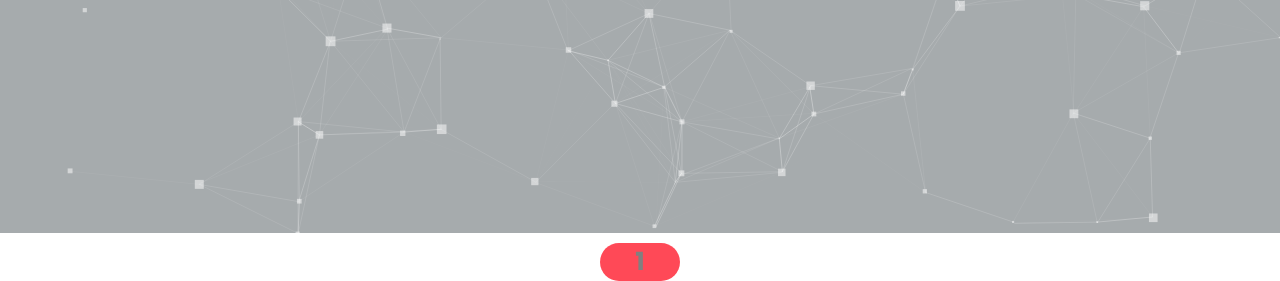
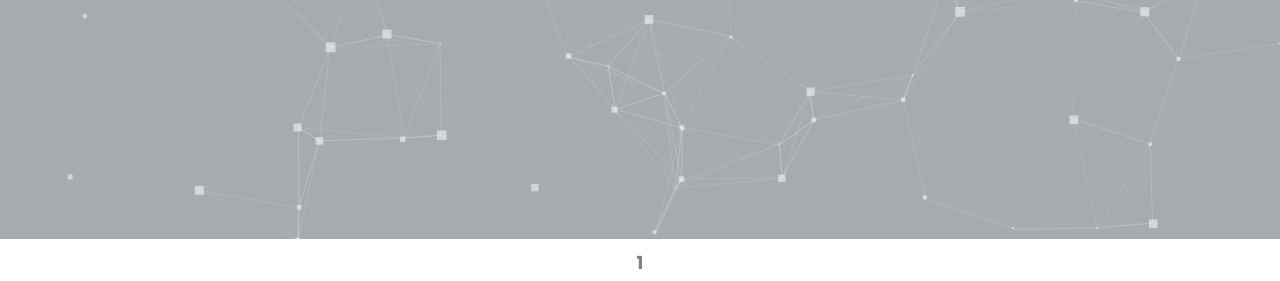
Before and after one commit to didikc/didikc.github.io, a plain HTML site: page index.html in a window 1280 px wide. Shown: the part 543-824 px from the top of the page. Drawn offline with nearby package versions, Linux system fonts and the light colour scheme.

Commit message:
Update style.css

```diff
--- a/assets/css/style.css
+++ b/assets/css/style.css
@@ -2730,13 +2730,13 @@ body {
 
 /* Styles for website counter container */
 .website-counter {
-  background-color: #ff4957;
+  background-color: white;
   height: 50px;
   width: 80px;
   color: grey;
   border-radius: 30px;
   font-weight: 700;
-  font-size: 25px;
+  font-size: 18px;
   margin-top: 10px;
 }
 
```
